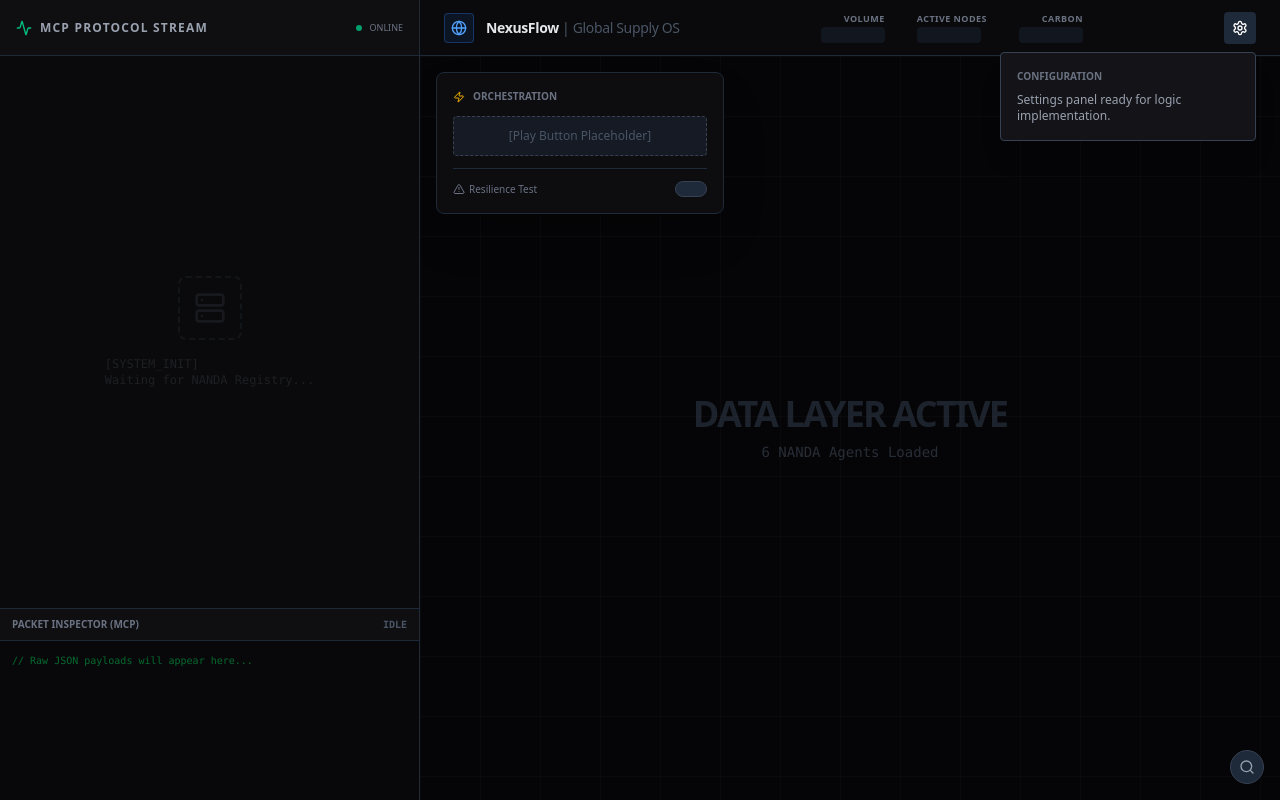
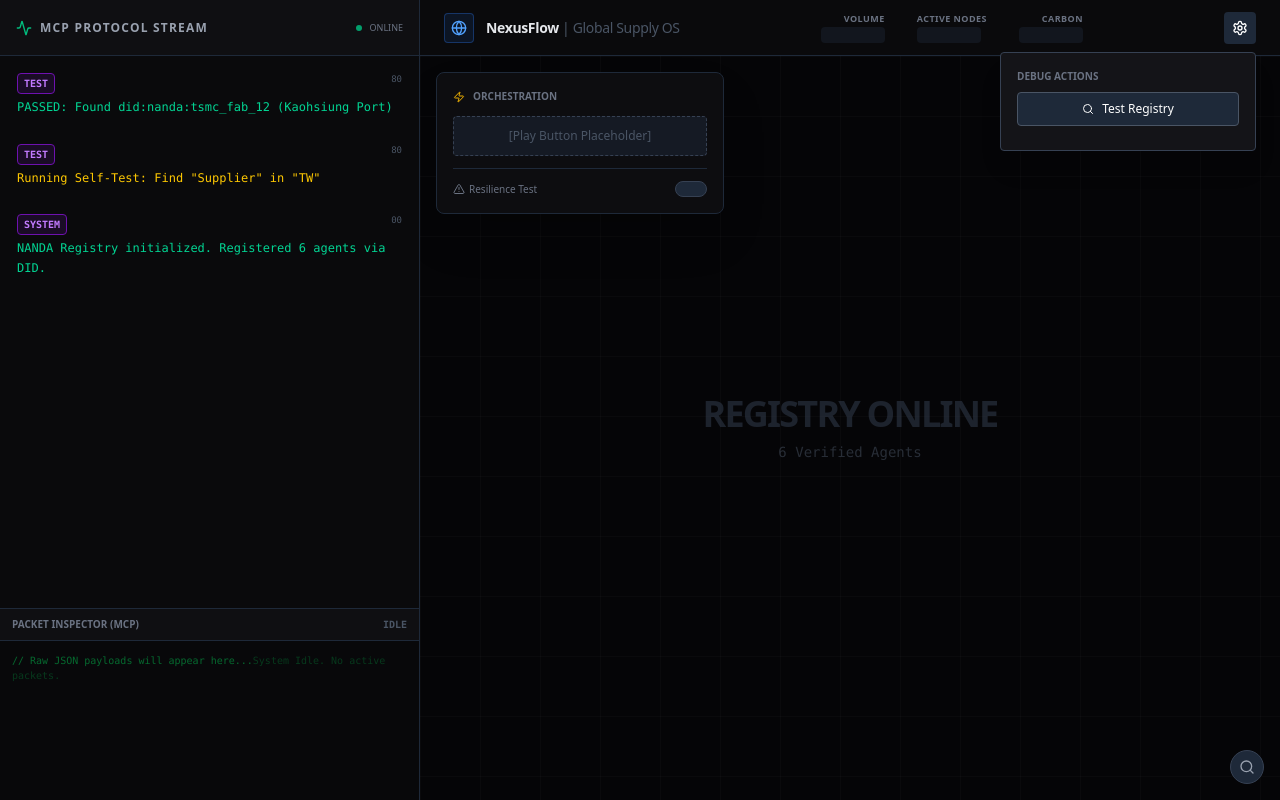
Before and after one commit to samgbm/nexusflow, a React (Vite) app: page / in a window 1280 px wide. Both pictures are taken after a click on the button 1240 px from the left and 27 px from the top of the page. Built offline with nearby package versions, Linux system fonts and the light colour scheme.

Commit message:
Increment 4: The Agent Registry (The 'DNS'), State Management & Logger Core

```diff
--- a/src/App.tsx
+++ b/src/App.tsx
@@ -1,4 +1,4 @@
-import React, { useState, useEffect } from 'react';
+import React, { useState, useEffect, useCallback, useRef } from 'react';
 import {
   Activity,
   Globe,
@@ -54,8 +54,72 @@ import {
  * - Context: Geo-location (UN/LOCODE) and Jurisdiction
  */
 
+/**
+ * ==========================================
+ * INCREMENT 4: AGENT REGISTRY & TYPESCRIPT
+ * ==========================================
+ * Goal: Implement the "DNS" for Agents using strict TypeScript definitions.
+ * Features:
+ * 1. Interfaces: Formal NANDA Schema definitions.
+ * 2. AgentRegistry: Class for service discovery.
+ * 3. Boot Sequence: Auto-register agents on startup.
+ */
+
+// --- 1. NANDA TYPE DEFINITIONS ---
+
+type AgentRole = 'buyer' | 'supplier' | 'logistics';
+
+interface GeoLocation {
+  code: string; // UN/LOCODE
+  name: string;
+  lat: number;
+  lon: number;
+}
+
+interface AgentIdentity {
+  did: string; // Decentralized Identifier
+  role: AgentRole;
+}
+
+interface AgentContext {
+  jurisdiction: string;
+  currency?: string;
+  location?: GeoLocation;
+  fleet?: string;
+}
+
+interface AgentFacts {
+  identity: AgentIdentity;
+  capabilities: string[];
+  context: AgentContext;
+  endpoint: string;
+}
+
+interface AgentNode {
+  id: string;
+  type: AgentRole;
+  label: string;
+  status: 'idle' | 'working' | 'negotiating' | 'success' | 'error';
+  facts: AgentFacts;
+}
+
+interface LogEntry {
+  id: number;
+  timestamp: string;
+  agentId: string;
+  text: string;
+  type: 'info' | 'success' | 'error' | 'warning' | 'query';
+  mcpPayload?: any;
+}
+
+interface RegistryQuery {
+  role?: AgentRole;
+  capability?: string;
+  jurisdiction?: string;
+}
+
 // --- REAL-WORLD CONSTANTS ---
-const LOCATIONS = {
+const LOCATIONS: Record<string, GeoLocation> = {
   SHANGHAI: { code: 'CN SHA', name: 'Shanghai Port', lat: 31.23, lon: 121.47 },
   ROTTERDAM: { code: 'NL RTM', name: 'Port of Rotterdam', lat: 51.92, lon: 4.47 },
   HAMBURG: { code: 'DE HAM', name: 'Port of Hamburg', lat: 53.54, lon: 9.99 },
@@ -64,6 +128,49 @@ const LOCATIONS = {
   FREMONT: { code: 'US SJC', name: 'Fremont Factory', lat: 37.54, lon: -121.98 }
 };
 
+
+
+// --- 3. THE REGISTRY CLASS (Logic Layer) ---
+
+class AgentRegistry {
+  private agents: AgentFacts[] = [];
+
+  register(agentFacts: AgentFacts): boolean {
+    // Prevent duplicate DIDs
+    if (this.agents.find(a => a.identity.did === agentFacts.identity.did)) {
+      return false;
+    }
+    this.agents.push(agentFacts);
+    return true;
+  }
+
+  /**
+   * Semantic Discovery: Finds agents matching partial criteria.
+   * "Find a supplier in Taiwan that can handle semiconductors"
+   */
+  find(query: RegistryQuery): AgentFacts[] {
+    return this.agents.filter(agent => {
+      let match = true;
+      if (query.role && agent.identity.role !== query.role) match = false;
+      if (query.jurisdiction && agent.context.jurisdiction !== query.jurisdiction) match = false;
+      if (query.capability && !agent.capabilities.includes(query.capability)) match = false;
+      return match;
+    });
+  }
+
+  count(): number {
+    return this.agents.length;
+  }
+
+  clear(): void {
+    this.agents = [];
+  }
+}
+
+// Global Singleton for the Registry
+const globalRegistry = new AgentRegistry();
+
+
 const HS_CODES = {
   ECU: '8537.10.9170', // Electronic Control Units
   STEEL: '7210.49.00', // Flat-rolled steel
@@ -71,7 +178,7 @@ const HS_CODES = {
 
 
 // --- NANDA AGENT SEED DATA ---
-const INITIAL_AGENTS = [
+const INITIAL_AGENTS: AgentNode[] = [
   {
     id: 'buyer-01', type: 'buyer', label: 'Tesla Procurement', status: 'idle',
     facts: {
@@ -131,10 +238,58 @@ const INITIAL_AGENTS = [
 
 
 export default function App() {
-  const [nodes, setNodes] = useState(INITIAL_AGENTS);
-  const [selectedNode, setSelectedNode] = useState(INITIAL_AGENTS[0]); // Default to first for Dev Testing
-  const [isInspectorOpen, setIsInspectorOpen] = useState(false); // Placeholder for future logic
-  const [showSettings, setShowSettings] = useState(false);
+  const [nodes, setNodes] = useState<AgentNode[]>(INITIAL_AGENTS);
+  const [logs, setLogs] = useState<LogEntry[]>([]);
+  const [isInspectorOpen, setIsInspectorOpen] = useState<boolean>(false);
+  const [selectedNode, setSelectedNode] = useState<AgentNode | null>(null);
+  const [showSettings, setShowSettings] = useState<boolean>(false);
+
+  // FIX: Use ref to prevent Strict Mode double-invocation of boot sequence
+  const hasBooted = useRef(false);
+
+  // Helper to add logs to the sidebar
+  const addLog = useCallback((agentId: string, text: string, type: LogEntry['type'] = 'info') => {
+    setLogs(prev => [{
+      id: Date.now() + Math.random(),
+      timestamp: new Date().toLocaleTimeString('en-US', { hour12: false, fractionalSecondDigits: 2 }),
+      agentId,
+      text,
+      type
+    }, ...prev].slice(0, 50));
+  }, []);
+
+  // --- BOOT SEQUENCE (Increment 4) ---
+  useEffect(() => {
+    if (hasBooted.current) return;
+    hasBooted.current = true;
+
+    // 1. Register Agents (Idempotent)
+    let registeredCount = 0;
+
+    // Clear registry first to ensure clean state on HMR
+    globalRegistry.clear();
+
+    INITIAL_AGENTS.forEach(node => {
+      if (globalRegistry.register(node.facts)) {
+        registeredCount++;
+      }
+    });
+
+    addLog('system', `NANDA Registry initialized. Registered ${registeredCount} agents via DID.`, 'success');
+
+    // 2. Run Self-Test Query
+    setTimeout(() => {
+      addLog('test', 'Running Self-Test: Find "Supplier" in "TW"', 'query');
+      const results = globalRegistry.find({ role: 'supplier', jurisdiction: 'TW' });
+
+      if (results.length > 0) {
+        addLog('test', `PASSED: Found ${results[0].identity.did} (${results[0].context.location?.name})`, 'success');
+      } else {
+        addLog('test', 'FAILED: No agents found matching criteria.', 'error');
+      }
+    }, 800);
+
+  }, [addLog]);
 
 
 
@@ -163,17 +318,37 @@ export default function App() {
 
         {/* Empty State for Logs (Placeholder) */}
         {/* LOG STREAM AREA (Flex Grow) */}
-        <div className="flex-1 overflow-y-auto p-2 scrollbar-thin scrollbar-thumb-gray-800 bg-[#0a0a0c] relative">
-          <div className="absolute inset-0 flex flex-col items-center justify-center opacity-20 pointer-events-none">
-            <div className="w-12 h-12 md:w-16 md:h-16 border-2 border-gray-700 border-dashed rounded-lg mb-4 flex items-center justify-center">
-              <Server className="w-6 h-6 md:w-8 md:h-8 text-gray-600" />
+        {/* LOG STREAM */}
+        <div className="flex-1 overflow-y-auto p-2 bg-[#0a0a0c] relative scrollbar-thin scrollbar-thumb-gray-800">
+          {logs.length === 0 && !hasBooted.current && (
+            <div className="absolute inset-0 flex flex-col items-center justify-center opacity-20 pointer-events-none">
+              <Server className="w-12 h-12 text-gray-500 mb-2" />
+              <span className="text-[10px] font-mono text-gray-500">AWAITING NANDA SIGNALS</span>
             </div>
-            <p className="text-xs font-mono text-gray-500">
-              [SYSTEM_INIT]<br/>
-              Waiting for NANDA Registry...
-            </p>
+          )}
+
+          <div className="space-y-2">
+            {logs.map(log => (
+              <div key={log.id} className="p-2 rounded hover:bg-white/5 border border-transparent hover:border-gray-800 transition-colors cursor-pointer group">
+                <div className="flex justify-between items-start mb-1">
+                  <span className={`font-mono text-[10px] uppercase font-bold px-1.5 py-0.5 rounded border ${
+                     log.agentId === 'system' || log.agentId === 'test' ? 'bg-purple-900/20 border-purple-800 text-purple-400' : 'bg-blue-900/20 border-blue-800 text-blue-400'
+                  }`}>
+                    {log.agentId}
+                  </span>
+                  <span className="font-mono text-[9px] text-gray-600">{log.timestamp}</span>
+                </div>
+                <div className={`text-xs font-mono leading-relaxed ${
+                  log.type === 'error' ? 'text-red-400' :
+                  log.type === 'success' ? 'text-emerald-400' :
+                  log.type === 'query' ? 'text-yellow-400' :
+                  'text-gray-300'
+                }`}>
+                  {log.text}
+                </div>
+              </div>
+            ))}
           </div>
-
         </div>
 
         {/* Bottom Panel Placeholder (Packet Inspector) */}
@@ -186,6 +361,8 @@ export default function App() {
            </div>
            <div className="flex-1 p-3 font-mono text-[10px] text-green-500/50 overflow-auto">
              // Raw JSON payloads will appear here...
+             {/* Future increments will populate this */}
+             <span className="opacity-50">System Idle. No active packets.</span>
            </div>
         </div>
       </div>
@@ -227,8 +404,19 @@ export default function App() {
             {/* Settings Dropdown Placeholder */}
             {showSettings && (
               <div className="absolute top-10 right-0 w-64 bg-[#141418] border border-gray-700 rounded shadow-xl p-4 z-50">
-                <h3 className="text-[10px] font-bold text-gray-500 uppercase mb-2">Configuration</h3>
-                <div className="text-xs text-gray-400">Settings panel ready for logic implementation.</div>
+                <h3 className="text-[10px] font-bold text-gray-500 uppercase mb-2">Debug Actions</h3>
+                <button
+                  onClick={() => {
+                    addLog('test', 'Manual Registry Check...', 'query');
+                    setTimeout(() => {
+                       const count = globalRegistry.count();
+                       addLog('test', `Registry Status: ${count} agents online.`, 'success');
+                    }, 500);
+                  }}
+                  className="w-full text-xs bg-gray-800 hover:bg-gray-700 text-white p-2 rounded border border-gray-600 mb-2 flex items-center gap-2 justify-center"
+                >
+                  <Search className="w-3 h-3" /> Test Registry
+                </button>
               </div>
             )}
           </div>
@@ -266,8 +454,8 @@ export default function App() {
 
           {/* Debug Visualization for Increment 3 */}
           <div className="z-0 text-center pointer-events-none opacity-50">
-             <h2 className="text-4xl font-bold text-gray-700 tracking-tighter">DATA LAYER ACTIVE</h2>
-             <p className="text-sm text-gray-600 font-mono mt-2">{nodes.length} NANDA Agents Loaded</p>
+             <h2 className="text-4xl font-bold text-gray-700 tracking-tighter">REGISTRY ONLINE</h2>
+             <p className="text-sm text-gray-600 font-mono mt-2">{globalRegistry.count()} Verified Agents</p>
           </div>
 
 
@@ -363,11 +551,11 @@ function MetricPlaceholder({ label }: { label: string }) {
   );
 }
 
-function Label({ children }) {
+function Label({ children }: { children: React.ReactNode }) {
   return <div className="text-[10px] uppercase text-gray-500 font-bold mb-2 flex items-center gap-1">{children}</div>;
 }
 
-function AgentIcon({ type }) {
+function AgentIcon({ type }: { type: string }) {
   switch(type) {
     case 'buyer': return <Box className="w-6 h-6 text-blue-400" />;
     case 'supplier': return <Cpu className="w-6 h-6 text-purple-400" />;
```
